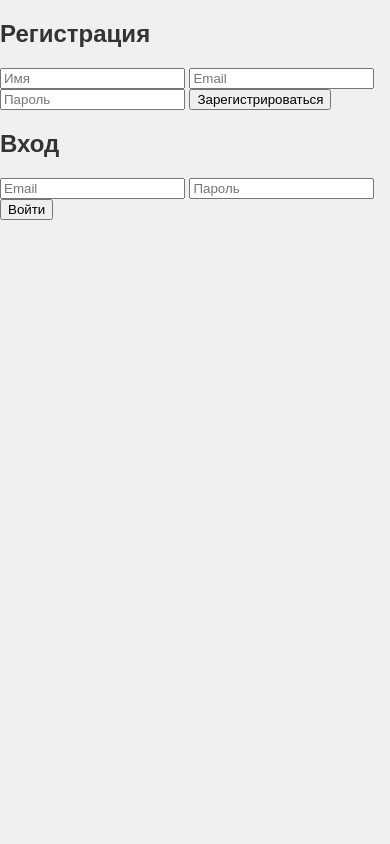
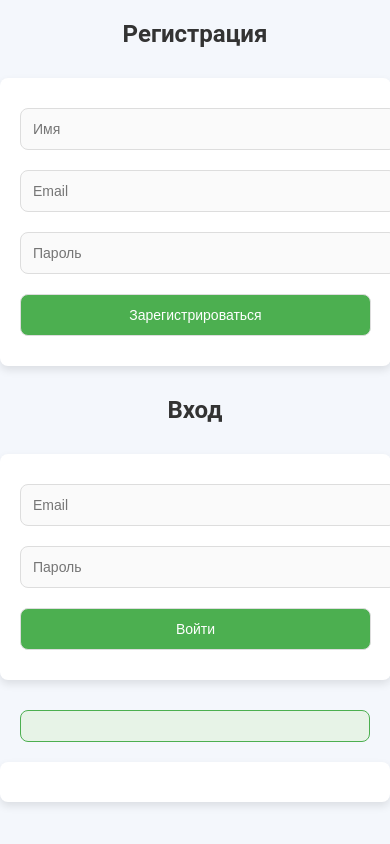
Before and after one commit to Timskiy/server_test, a website: page index.html in a window 390 px wide. Drawn offline with Linux system fonts and the light colour scheme.

Commit message:
style_server.css for index

```diff
--- /dev/null
+++ b/css/style_server.css
@@ -0,0 +1,115 @@
+/* Общие стили */
+body {
+    background-color: #f4f7fc;
+    font-family: 'Roboto', sans-serif;
+    margin: 0;
+    padding: 0;
+    font-size: 16px;
+    color: #333;
+  }
+
+  h2 {
+    color: #333;
+    font-size: 24px;
+    text-align: center;
+    margin-bottom: 20px;
+  }
+
+  input, button {
+    padding: 12px;
+    margin: 10px 0;
+    width: 100%;
+    border-radius: 8px;
+    border: 1px solid #ddd;
+    font-size: 16px;
+  }
+
+  /* Форма регистрации и входа */
+  form {
+    background-color: #fff;
+    padding: 30px;
+    max-width: 400px;
+    margin: 30px auto;
+    border-radius: 8px;
+    box-shadow: 0 4px 8px rgba(0, 0, 0, 0.1);
+  }
+
+  input[type="text"],
+  input[type="email"],
+  input[type="password"] {
+    background-color: #fafafa;
+  }
+
+  button[type="submit"] {
+    background-color: #4CAF50;
+    color: white;
+    cursor: pointer;
+    transition: background-color 0.3s ease;
+  }
+
+  button[type="submit"]:hover {
+    background-color: #45a049;
+  }
+
+  /* Кнопки для управления сессией */
+  button#logoutButton,
+  button#getProtectedDataButton {
+    background-color: #f44336;
+    display: block;
+    width: auto;
+    margin: 20px auto;
+    color: white;
+    cursor: pointer;
+    transition: background-color 0.3s ease;
+  }
+
+  button#logoutButton:hover,
+  button#getProtectedDataButton:hover {
+    background-color: #e53935;
+  }
+
+  /* Контейнер сообщений */
+  #messageContainer {
+    margin: 20px;
+    padding: 15px;
+    background-color: #e7f3e7;
+    border: 1px solid #4CAF50;
+    border-radius: 8px;
+    color: #4CAF50;
+  }
+
+  #protectedDataContainer {
+    background-color: #fff;
+    padding: 20px;
+    margin: 20px auto;
+    max-width: 800px;
+    border-radius: 8px;
+    box-shadow: 0 4px 8px rgba(0, 0, 0, 0.1);
+  }
+
+  /* Мобильная адаптация */
+  @media (max-width: 800px) {
+    form {
+      padding: 20px;
+      width: 90%;
+    }
+
+    button[type="submit"],
+    input[type="text"],
+    input[type="email"],
+    input[type="password"] {
+      font-size: 14px;
+    }
+  }
+
+  /* Анимация появления */
+  .fade-in {
+    opacity: 0;
+    animation: fadeInEffect 2s forwards;
+  }
+
+  @keyframes fadeInEffect {
+    to {
+      opacity: 1;
+    }
+  }
--- a/index.html
+++ b/index.html
@@ -3,7 +3,7 @@
 <head>
   <meta charset="UTF-8">
   <title>Мой сайт</title>
-  <link rel="stylesheet" href="css/style.css">
+  <link rel="stylesheet" href="css/style_server.css">
 </head>
 <body>
   <!-- Форма регистрации -->
```
